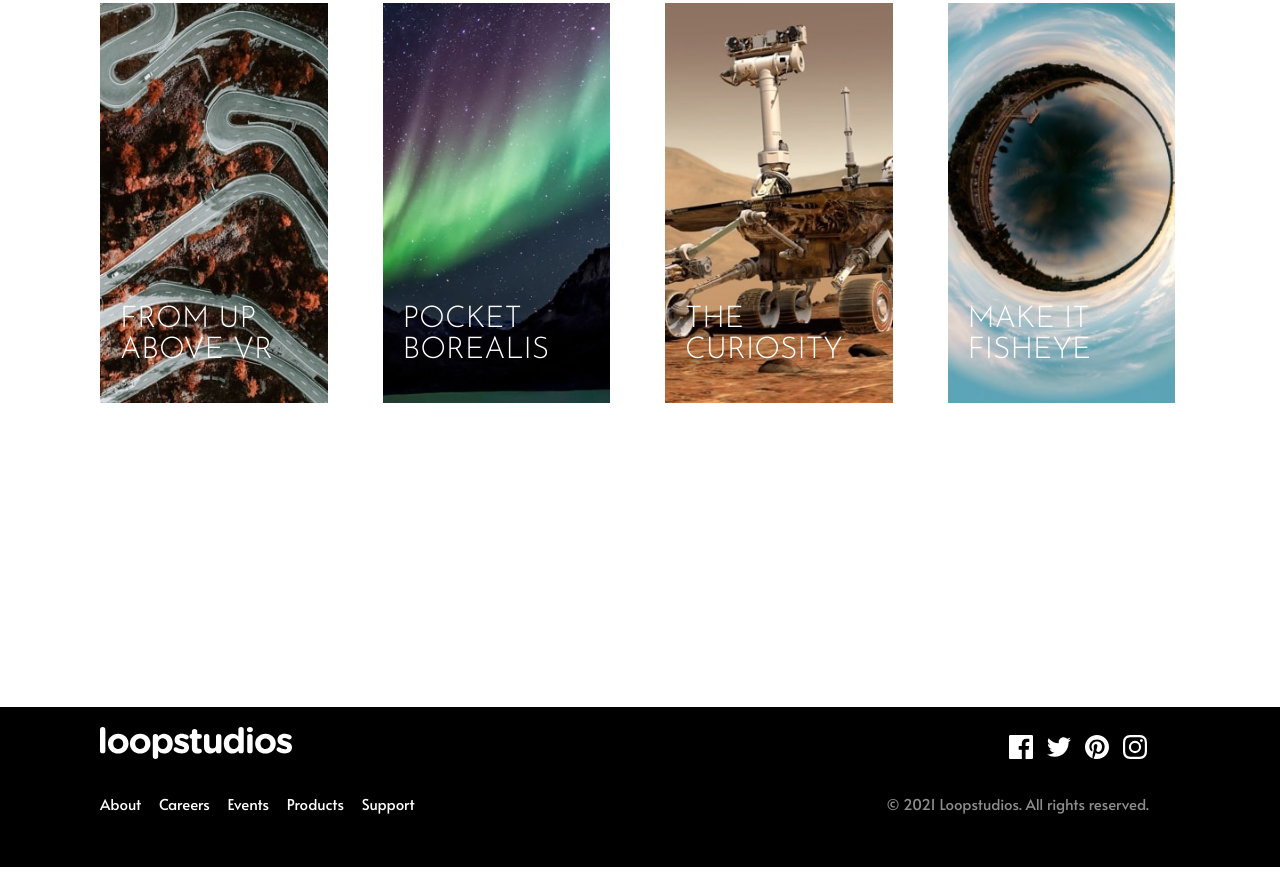
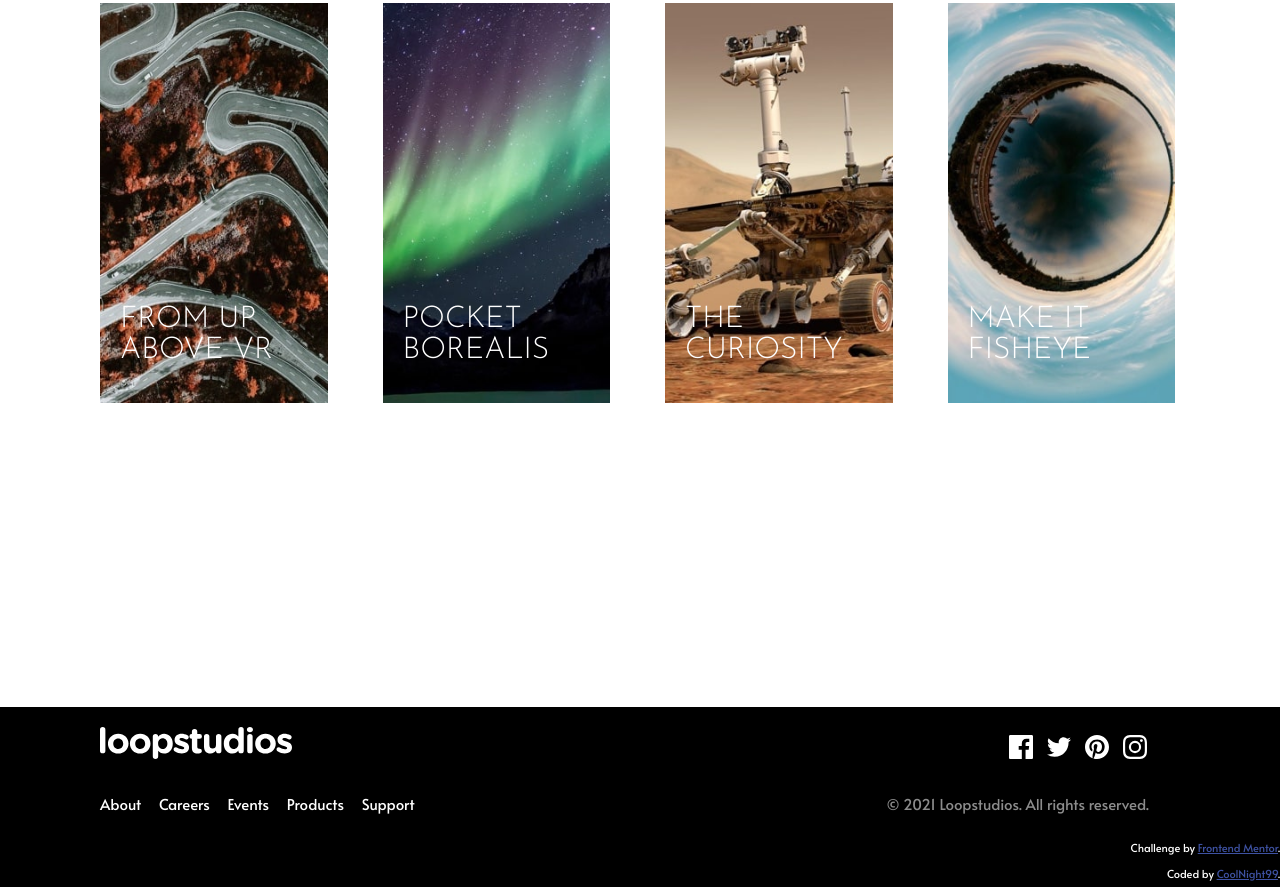
Before and after one commit to CoolNight99/loopstudios-landing-page, a plain HTML site: page docs/index.html in a window 1280 px wide. Shown: the part 1853-2740 px from the top of the page. Drawn offline with Linux system fonts and the light colour scheme.

Commit message:
minor fixes

```diff
--- a/docs/styles.scss
+++ b/docs/styles.scss
@@ -6,6 +6,7 @@ $base-font: "Alata";
 body {
   font-size: 0.9375rem;
   margin: 0;
+  overflow-x: hidden;
 
   header {
     background-image: url("./images/desktop/image-hero.jpg");
@@ -15,7 +16,7 @@ body {
     aspect-ratio: 16 / 9;
     width: 100%;
     padding: 1.25rem 6.25rem;
-    overflow-x: hidden;
+    overflow: hidden;
     box-sizing: border-box;
 
     nav {
@@ -221,7 +222,7 @@ body {
   footer {
     width: 100%;
     max-width: 100vw;
-    height: 10rem;
+    height: 180px;
     background-color: hsl(0, 0%, 0%);
     position: absolute;
     left: 0;
@@ -284,14 +285,17 @@ body {
     .attribution {
       font-size: 0.6875rem;
       text-align: center;
-      position: fixed;
       bottom: 0;
       right: 0.625rem;
-      text-align: center;
+      text-align: right;
       font-family: $base-font;
 
-      a {
-        color: hsl(228, 45%, 44%);
+      p {
+        color: hsl(0, 0%, 100%);
+
+        a {
+          color: hsl(228, 45%, 44%);
+        }
       }
     }
   }
@@ -377,7 +381,7 @@ body {
     max-width: 100vw;
 
     header {
-      aspect-ratio: 9/16;
+      aspect-ratio: auto;
       padding: 1.25rem;
       background-image: url("./images/mobile/image-hero.jpg");
       width: 100%;
```
Also changed, not shown: docs/styles.css, 1 other file.
